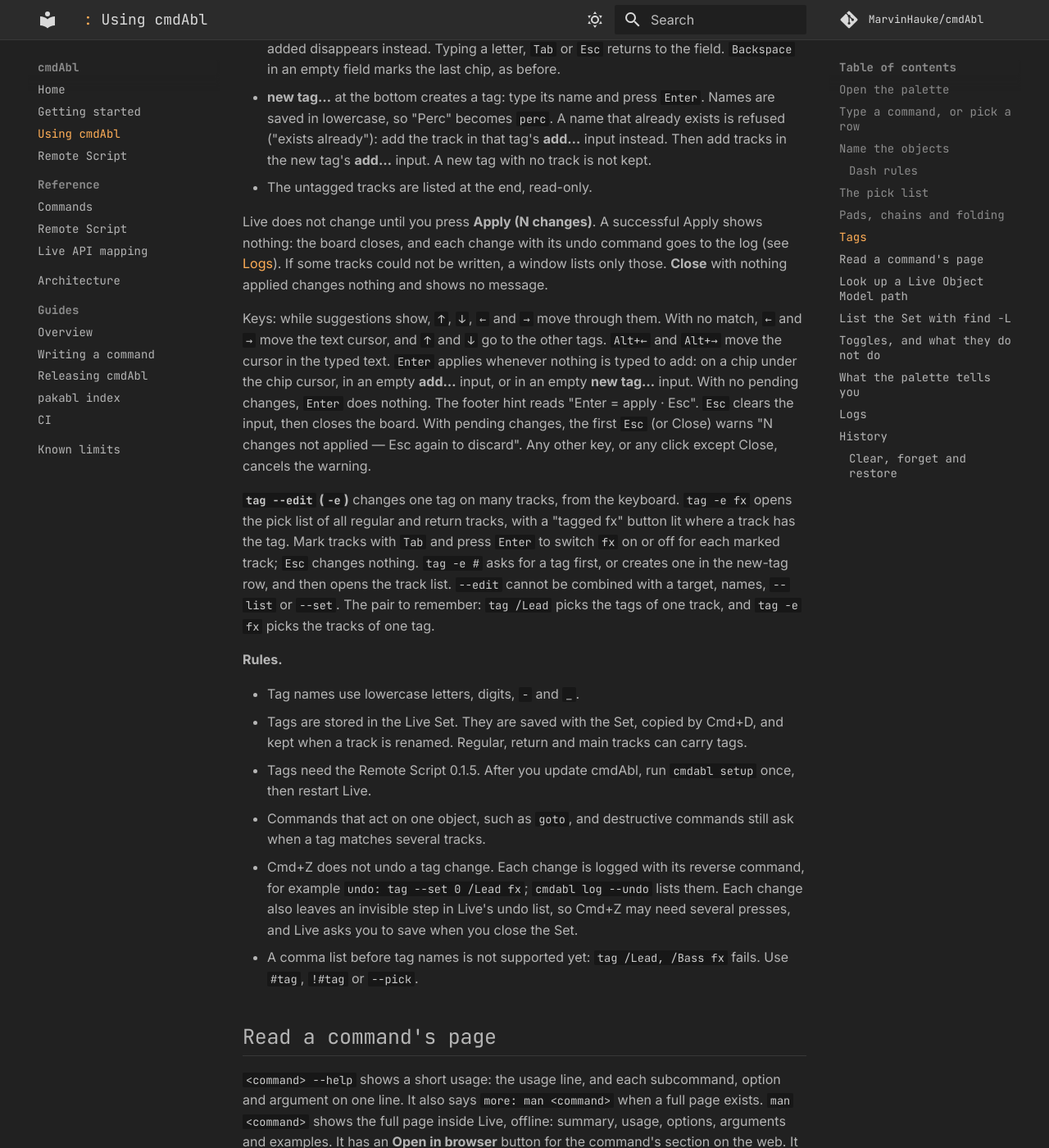
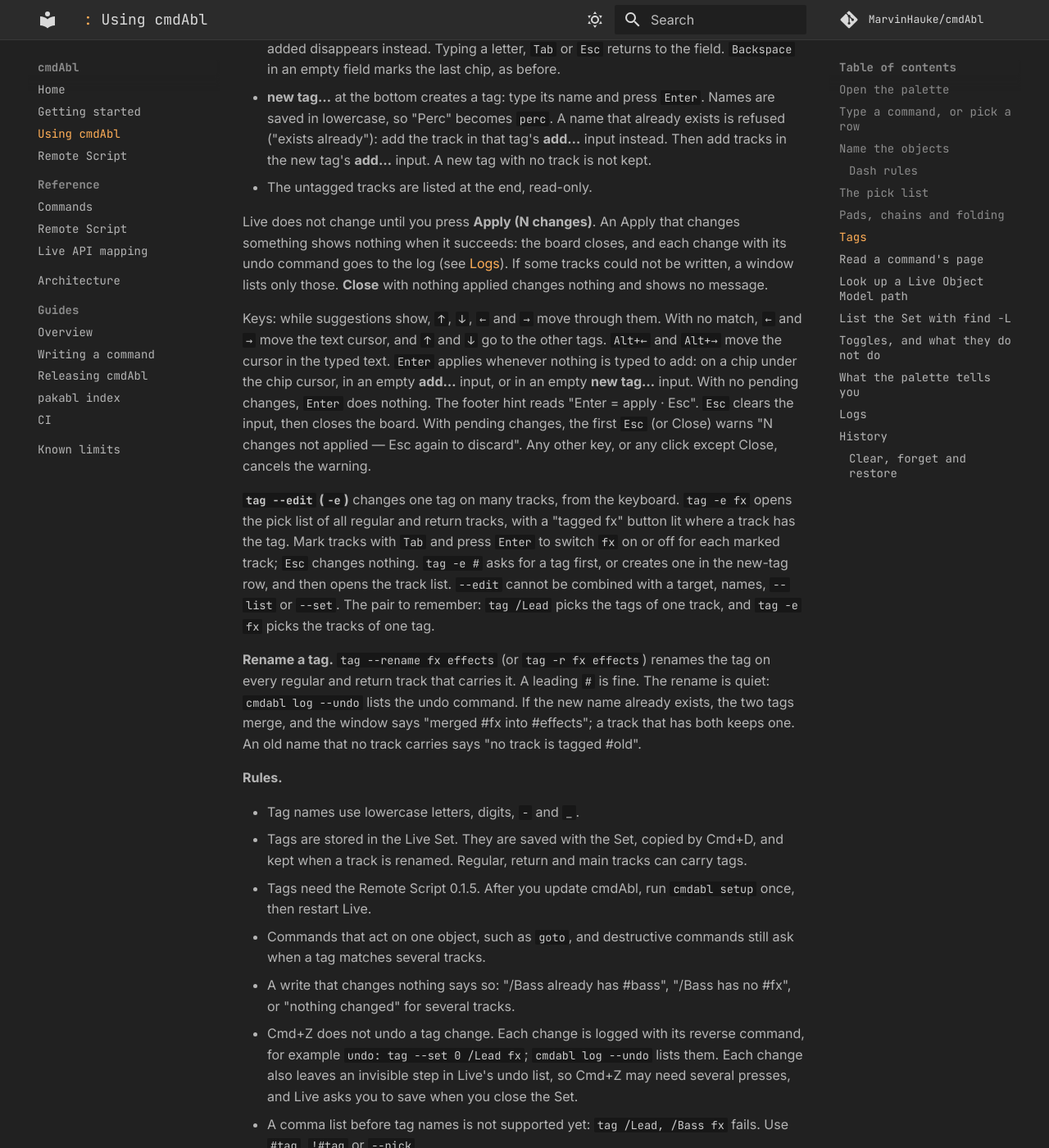
Before and after one commit to MarvinHauke/cmdAbl, an MkDocs documentation site: the page built from docs/using.md, in a window 1280 px wide and 1400 px high, scrolled down 5156 px. Shown: the whole window at 82% size. Built offline with MkDocs 1.6.1 and Material for MkDocs 9.7.7, drawn with Linux system fonts in a browser that asks for light colours; comment, search, counter and statistics services are not loaded; some of the changed text lies outside the part shown.

Commit message:
docs: tag --rename, and writes that change nothing say so
Co-Authored-By: Claude Haiku 5.5 <noreply@anthropic.com>

```diff
--- a/docs/using.md
+++ b/docs/using.md
@@ -169,8 +169,8 @@ In a Set without tags, the empty list says "type a new tag".
   **add…** input instead. Then add tracks in the new tag's **add…** input. A new tag with no track is not kept.
 - The untagged tracks are listed at the end, read-only.
 
-Live does not change until you press **Apply (N changes)**. A successful Apply shows nothing: the board closes, and
-each change with its undo command goes to the log (see [Logs](#logs)). If some tracks could not be written, a window
+Live does not change until you press **Apply (N changes)**. An Apply that changes something shows nothing when it succeeds:
+the board closes, and each change with its undo command goes to the log (see [Logs](#logs)). If some tracks could not be written, a window
 lists only those. **Close** with nothing applied changes nothing and shows no message.
 
 Keys: while suggestions show, `↑`, `↓`, `←` and `→` move through them. With no match, `←` and `→` move the text
@@ -188,6 +188,11 @@ regular and return tracks, with a "tagged fx" button lit where a track has the t
 in the new-tag row, and then opens the track list. `--edit` cannot be combined with a target, names, `--list` or
 `--set`. The pair to remember: `tag /Lead` picks the tags of one track, and `tag -e fx` picks the tracks of one tag.
 
+**Rename a tag.** `tag --rename fx effects` (or `tag -r fx effects`) renames the tag on every regular and return
+track that carries it. A leading `#` is fine. The rename is quiet: `cmdabl log --undo` lists the undo command. If the
+new name already exists, the two tags merge, and the window says "merged #fx into #effects"; a track that has both
+keeps one. An old name that no track carries says "no track is tagged #old".
+
 **Rules.**
 
 - Tag names use lowercase letters, digits, `-` and `_`.
@@ -196,6 +201,8 @@ in the new-tag row, and then opens the track list. `--edit` cannot be combined w
 - Tags need the Remote Script 0.1.5. After you update cmdAbl, run `cmdabl setup` once, then restart Live.
 - Commands that act on one object, such as `goto`, and destructive commands still ask when a tag matches several
   tracks.
+- A write that changes nothing says so: "/Bass already has #bass", "/Bass has no #fx", or "nothing changed" for
+  several tracks.
 - Cmd+Z does not undo a tag change. Each change is logged with its reverse command, for example
   `undo: tag --set 0 /Lead fx`; `cmdabl log --undo` lists them. Each change also leaves an invisible step in Live's undo list, so Cmd+Z may need
   several presses, and Live asks you to save when you close the Set.
@@ -261,8 +268,8 @@ A name that matches more than one object does not produce an error: the pick lis
 
 ## Logs
 
-cmdAbl writes what it does to a log: what changed, the undo lines of tag writes, and diagnostics. A successful tag
-write shows nothing in the palette, so the log is where to look for it.
+cmdAbl writes what it does to a log: what changed, the undo lines of tag writes, and diagnostics. A tag write that
+changes something shows nothing in the palette when it succeeds, so the log is where to look for it.
 
 - `cmdabl log` shows the last 50 lines, newest at the bottom.
 - `cmdabl log -n <count>` shows up to 500 lines.
```
Also changed, not shown: README.md (+1 -1 lines).
